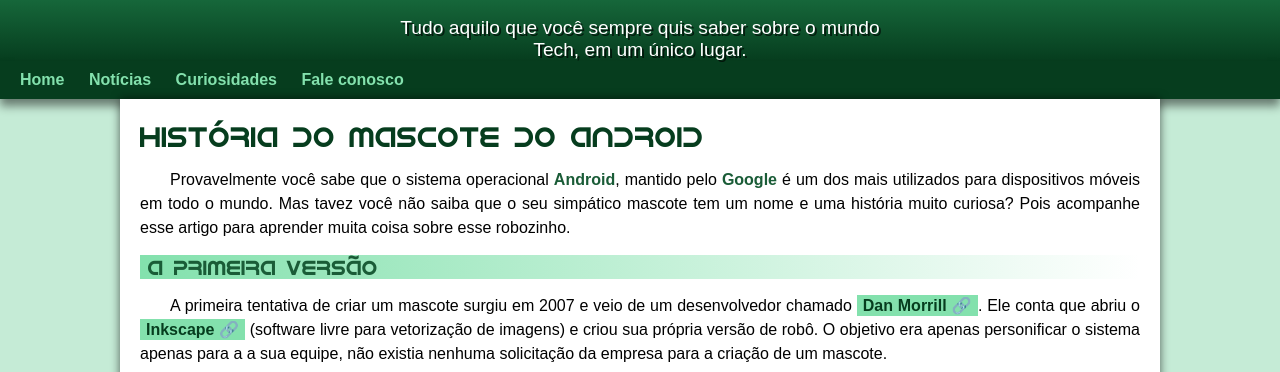
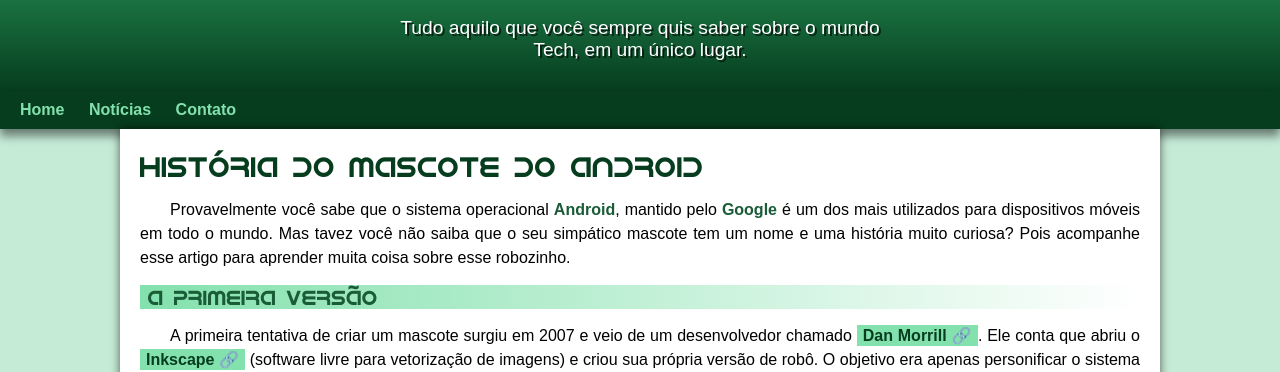
Before and after one commit to Ariel-Mattosdev/projeto-android, a plain HTML site: page index.html in a window 1280 px wide. Shown: the part 95-467 px from the top of the page. Drawn offline with Linux system fonts and the light colour scheme.

Commit message:
problema de padding corrigido

```diff
--- a/android.css
+++ b/android.css
@@ -59,6 +59,7 @@ header > p {
     margin: auto;
     padding-right: 10px;
     padding-left: 10px;
+    padding-bottom: 30px;
     text-shadow: 2px 2px 0px rgba(0, 0, 0, 0.651);
 }
 
--- a/index.html
+++ b/index.html
@@ -16,8 +16,7 @@
     <nav>
         <a href="#">Home</a>
         <a href="#">Notícias</a>
-        <a href="#">Curiosidades</a>
-        <a href="#">Fale conosco</a>
+        <a href="#">Contato</a>
     </nav>
     <main>
         <article>
```
